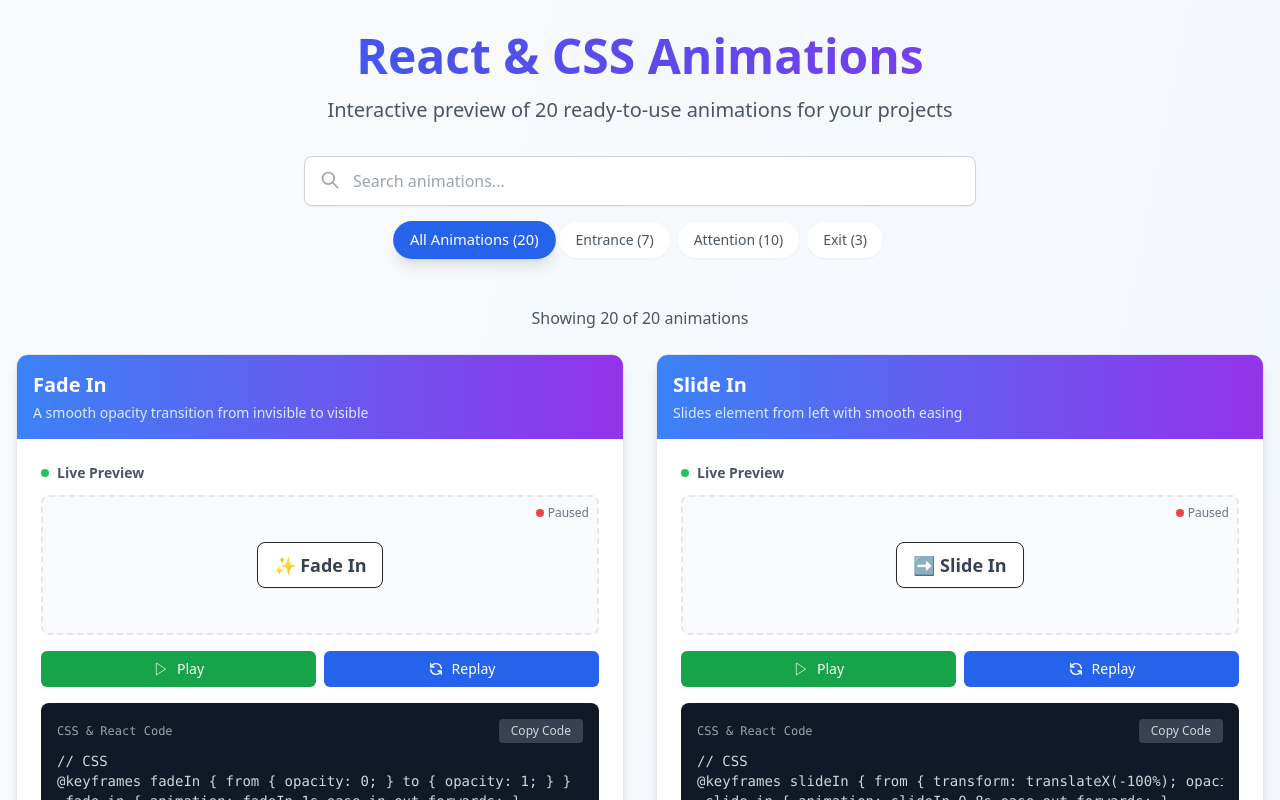
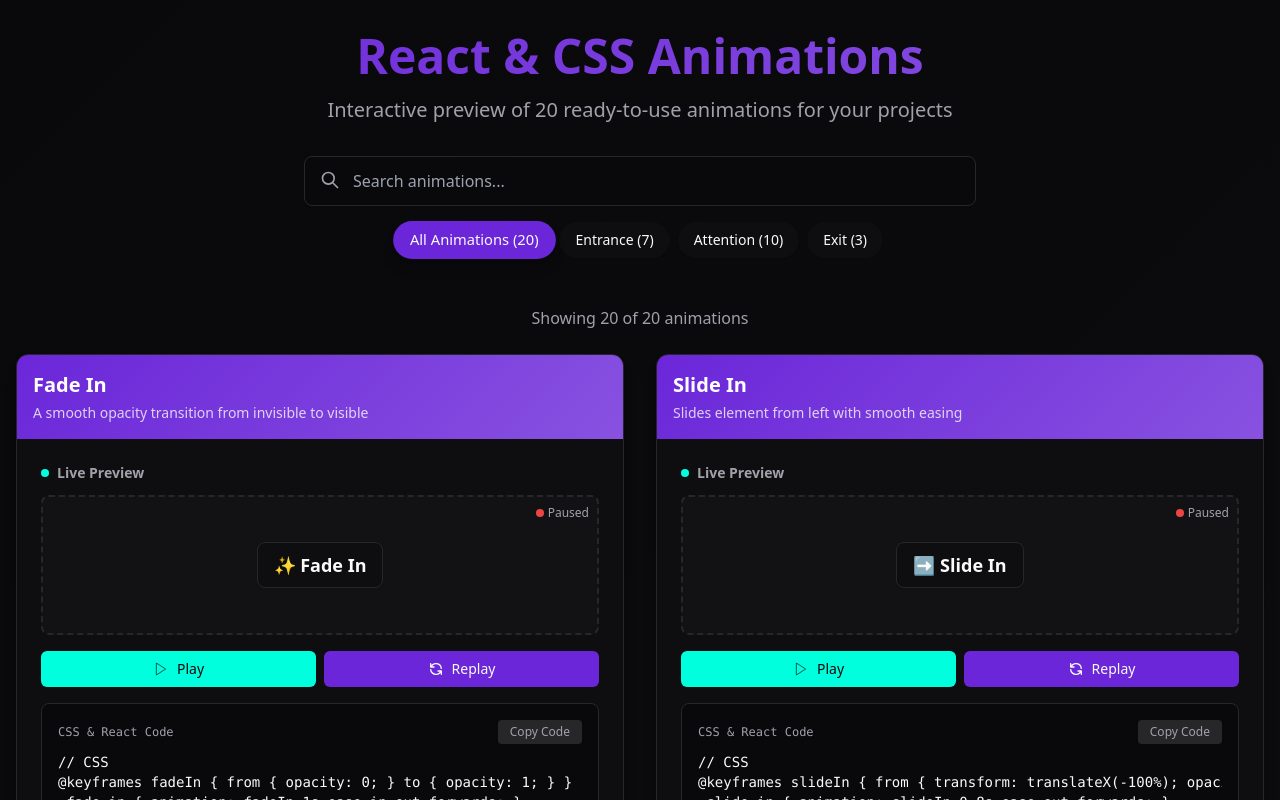
Before and after one commit to Mug212/Dev-tool-kit, a React (Vite) app: page /animations in a window 1280 px wide. Shown: the top 800 px of the page. Built offline with nearby package versions, Linux system fonts and the light colour scheme.

Commit message:
Match animation colors
Update the Animations section to match the app's color scheme.

```diff
--- a/src/pages/Animations.tsx
+++ b/src/pages/Animations.tsx
@@ -384,25 +384,25 @@ const AnimationCard = ({ title, description, animationClass, code, children, isI
   }, [animationKey, title, isInfinite, isAnimating]);
 
   return (
-    <div className="bg-white rounded-xl shadow-lg border border-gray-200 overflow-hidden hover:shadow-xl transition-shadow duration-300">
+    <div className="bg-card rounded-xl shadow-lg border border-border overflow-hidden hover:shadow-xl transition-shadow duration-300">
       {/* Header */}
-      <div className="bg-gradient-to-r from-blue-500 to-purple-600 text-white p-4">
+      <div className="bg-gradient-primary text-white p-4">
         <h2 className="text-xl font-bold mb-1">{title}</h2>
-        <p className="text-blue-100 text-sm">{description}</p>
+        <p className="text-primary-foreground/80 text-sm">{description}</p>
       </div>
 
       {/* Preview Section */}
       <div className="p-6">
         <div className="mb-4">
-          <h4 className="text-sm font-semibold text-gray-600 mb-3 flex items-center gap-2">
-            <span className="w-2 h-2 bg-green-500 rounded-full"></span>
+          <h4 className="text-sm font-semibold text-muted-foreground mb-3 flex items-center gap-2">
+            <span className="w-2 h-2 bg-accent rounded-full"></span>
             Live Preview
           </h4>
-          <div className="bg-gray-50 border-2 border-dashed border-gray-200 rounded-lg p-8 min-h-[140px] flex items-center justify-center overflow-hidden relative">
+          <div className="bg-muted/20 border-2 border-dashed border-border rounded-lg p-8 min-h-[140px] flex items-center justify-center overflow-hidden relative">
             {/* Animation Status Indicator */}
             <div className="absolute top-2 right-2 flex items-center gap-1">
-              <div className={`w-2 h-2 rounded-full ${isPlaying ? 'bg-green-500 animate-pulse' : 'bg-red-500'}`}></div>
-              <span className="text-xs text-gray-500 font-medium">
+              <div className={`w-2 h-2 rounded-full ${isPlaying ? 'bg-accent animate-pulse' : 'bg-destructive'}`}></div>
+              <span className="text-xs text-muted-foreground font-medium">
                 {isPlaying ? (isInfinite ? 'Playing' : 'Playing') : 'Paused'}
               </span>
             </div>
@@ -417,7 +417,7 @@ const AnimationCard = ({ title, description, animationClass, code, children, isI
                 animationPlayState: isPlaying ? 'running' : 'paused'
               }}
             >
-              <div className="text-lg font-semibold text-gray-700 bg-white px-4 py-2 rounded-lg shadow-sm border">
+              <div className="text-lg font-semibold text-foreground bg-card px-4 py-2 rounded-lg shadow-sm border border-border">
                 {children || title}
               </div>
             </div>
@@ -429,8 +429,8 @@ const AnimationCard = ({ title, description, animationClass, code, children, isI
           <button
             className={`flex-1 px-3 py-2 text-sm rounded-md transition-all duration-200 flex items-center justify-center gap-2 ${
               isPlaying
-                ? 'bg-red-600 text-white hover:bg-red-700'
-                : 'bg-green-600 text-white hover:bg-green-700'
+                ? 'bg-destructive text-destructive-foreground hover:bg-destructive/90'
+                : 'bg-accent text-accent-foreground hover:bg-accent/90'
             } ${getButtonAnimation(title, 'playPause')}`}
             onClick={handlePlayPause}
             onMouseEnter={(e) => handlePlayPauseHover(e, title)}
@@ -453,7 +453,7 @@ const AnimationCard = ({ title, description, animationClass, code, children, isI
             )}
           </button>
           <button
-            className={`flex-1 px-3 py-2 text-sm bg-blue-600 text-white rounded-md transition-all duration-200 flex items-center justify-center gap-2 ${
+            className={`flex-1 px-3 py-2 text-sm bg-primary text-primary-foreground rounded-md transition-all duration-200 flex items-center justify-center gap-2 hover:bg-primary/90 ${
               getButtonAnimation(title, 'replay')
             }`}
             onClick={handleReplay}
@@ -467,14 +467,14 @@ const AnimationCard = ({ title, description, animationClass, code, children, isI
         </div>
 
         {/* Code Section */}
-        <div className="bg-gray-900 rounded-lg p-4 mb-4">
+        <div className="bg-background border border-border rounded-lg p-4 mb-4">
           <div className="flex justify-between items-center mb-2">
-            <span className="text-xs text-gray-400 font-mono">CSS & React Code</span>
+            <span className="text-xs text-muted-foreground font-mono">CSS & React Code</span>
             <button
               className={`px-3 py-1 text-xs rounded transition-all duration-200 ${
                 copyStatus === 'Copied!'
-                  ? 'bg-green-600 text-white scale-110 transform'
-                  : 'bg-gray-700 text-gray-300 hover:bg-gray-600 hover:scale-105 transform'
+                  ? 'bg-accent text-accent-foreground scale-110 transform'
+                  : 'bg-muted text-muted-foreground hover:bg-muted/80 hover:scale-105 transform'
               } ${getButtonAnimation(title, 'copy')}`}
               onClick={handleCopy}
               onMouseEnter={(e) => handleButtonHover(e, title, 'copy')}
@@ -483,7 +483,7 @@ const AnimationCard = ({ title, description, animationClass, code, children, isI
             </button>
           </div>
           <div className="overflow-x-auto">
-            <pre className="text-sm text-gray-300">
+            <pre className="text-sm text-foreground">
               <code>{code}</code>
             </pre>
           </div>
@@ -547,14 +547,14 @@ const Animations = () => {
   });
 
   return (
-    <div className="min-h-screen bg-gradient-to-br from-gray-50 to-blue-50">
+    <div className="min-h-screen bg-gradient-hero">
       <div className="container mx-auto px-4 py-8">
         {/* Header */}
-        <header className="text-center mb-12">
-          <h1 className="text-5xl font-bold text-gray-800 mb-4 bg-gradient-to-r from-blue-600 to-purple-600 bg-clip-text text-transparent">
+        <header className="text-center mb-12 animate-fade-in">
+          <h1 className="text-5xl font-bold mb-4 bg-gradient-primary bg-clip-text text-transparent">
             React & CSS Animations
           </h1>
-          <p className="text-xl text-gray-600 mb-8">Interactive preview of 20 ready-to-use animations for your projects</p>
+          <p className="text-xl text-muted-foreground mb-8">Interactive preview of 20 ready-to-use animations for your projects</p>
 
           {/* Search and Filter */}
           <div className="max-w-2xl mx-auto space-y-4">
@@ -564,9 +564,9 @@ const Animations = () => {
                 placeholder="Search animations..."
                 value={searchTerm}
                 onChange={(e) => setSearchTerm(e.target.value)}
-                className="w-full px-4 py-3 pl-12 rounded-lg border border-gray-300 focus:outline-none focus:ring-2 focus:ring-blue-500 focus:border-transparent shadow-sm"
+                className="w-full px-4 py-3 pl-12 rounded-lg border border-border bg-background text-foreground focus:outline-none focus:ring-2 focus:ring-ring focus:border-transparent shadow-sm"
               />
-              <svg className="absolute left-4 top-3.5 w-5 h-5 text-gray-400" fill="none" stroke="currentColor" viewBox="0 0 24 24">
+              <svg className="absolute left-4 top-3.5 w-5 h-5 text-muted-foreground" fill="none" stroke="currentColor" viewBox="0 0 24 24">
                 <path strokeLinecap="round" strokeLinejoin="round" strokeWidth={2} d="M21 21l-6-6m2-5a7 7 0 11-14 0 7 7 0 0114 0z" />
               </svg>
             </div>
@@ -586,8 +586,8 @@ const Animations = () => {
                   }}
                   className={`px-4 py-2 rounded-full text-sm font-medium transition-all duration-200 ${
                     selectedCategory === category.value
-                      ? 'bg-blue-600 text-white shadow-lg transform scale-105'
-                      : 'bg-white text-gray-600 hover:bg-gray-100 shadow-sm'
+                      ? 'bg-primary text-primary-foreground shadow-lg transform scale-105'
+                      : 'bg-card text-card-foreground hover:bg-muted shadow-sm'
                   }`}
                 >
                   {category.label} ({category.count})
@@ -599,7 +599,7 @@ const Animations = () => {
 
         {/* Results Count */}
         <div className="text-center mb-6">
-          <p className="text-gray-600">
+          <p className="text-muted-foreground">
             Showing {filteredAnimations.length} of {animationData.length} animations
           </p>
         </div>
@@ -675,8 +675,8 @@ const Animations = () => {
         {filteredAnimations.length === 0 && (
           <div className="text-center py-12">
             <div className="text-6xl mb-4">🔍</div>
-            <h3 className="text-xl font-semibold text-gray-600 mb-2">No animations found</h3>
-            <p className="text-gray-500">Try adjusting your search or filter criteria</p>
+            <h3 className="text-xl font-semibold text-foreground mb-2">No animations found</h3>
+            <p className="text-muted-foreground">Try adjusting your search or filter criteria</p>
           </div>
         )}
       </div>
```
